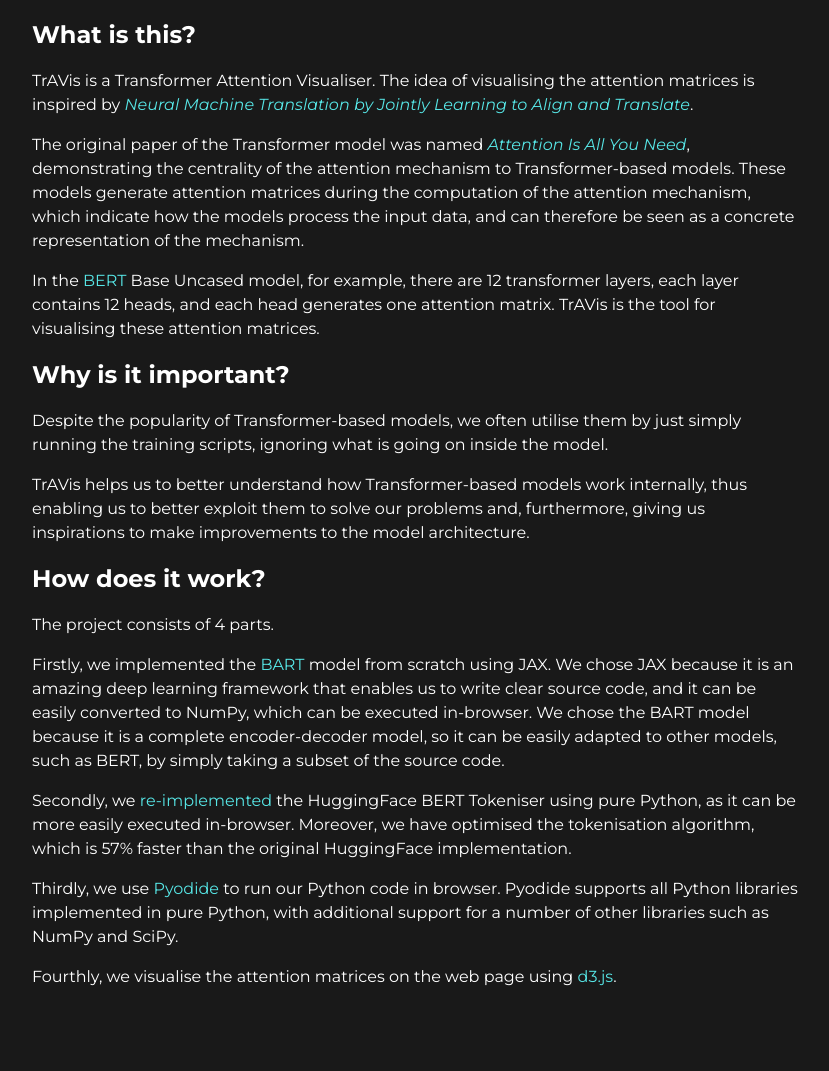
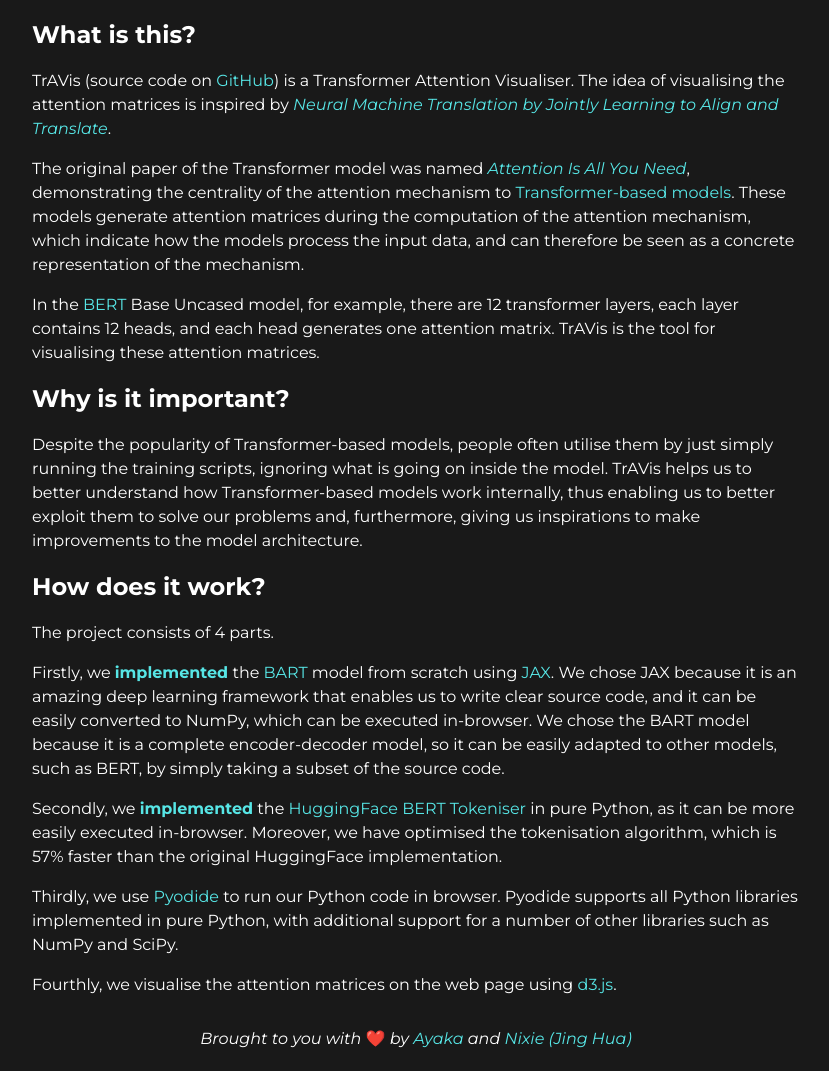
Before and after one commit to ayaka14732/TrAVis, a plain HTML site: page index.html in a window 1280 px wide. Shown: the part 360-1431 px from the top of the page, without its empty margins (224-1053 px from the left). Before the commit the page ends 1365 px from the top, so only its background shows below. Drawn offline with nearby package versions, Linux system fonts and the light colour scheme; no server answers; a script that the page names is missing.

Commit message:
add content

```diff
--- a/index.css
+++ b/index.css
@@ -35,6 +35,11 @@
 
 p {
   margin: 1em 0;
+}
+
+footer {
+  margin: 30px 0 20px 0;
+  font-style: italic;
 }
 
 .range-slider {
@@ -90,6 +95,14 @@
 
 .hidden {
   display: none;
+}
+
+.centered {
+  text-align: center;
+}
+
+.emoji {
+  font-style: normal;
 }
 
 /* Text Input */
--- a/index.html
+++ b/index.html
@@ -56,18 +56,18 @@
     <output id="result"></output>
     <div class="content-container">
       <h2>What is this?</h2>
-      <p>TrAVis is a Transformer Attention Visualiser. The idea of visualising the attention matrices is inspired by <a href="https://arxiv.org/abs/1409.0473"><em>Neural Machine Translation by Jointly Learning to Align and Translate</em></a>.</p>
-      <p>The original paper of the Transformer model was named <a href="https://arxiv.org/abs/1706.03762"><em>Attention Is All You Need</em></a>, demonstrating the centrality of the attention mechanism to Transformer-based models. These models generate attention matrices during the computation of the attention mechanism, which indicate how the models process the input data, and can therefore be seen as a concrete representation of the mechanism.</p>
+      <p>TrAVis (source code on <a href="https://github.com/ayaka14732/TrAVis">GitHub</a>) is a Transformer Attention Visualiser. The idea of visualising the attention matrices is inspired by <a href="https://arxiv.org/abs/1409.0473"><em>Neural Machine Translation by Jointly Learning to Align and Translate</em></a>.</p>
+      <p>The original paper of the Transformer model was named <a href="https://arxiv.org/abs/1706.03762"><em>Attention Is All You Need</em></a>, demonstrating the centrality of the attention mechanism to <a href="https://huggingface.co/docs/transformers/model_summary">Transformer-based models</a>. These models generate attention matrices during the computation of the attention mechanism, which indicate how the models process the input data, and can therefore be seen as a concrete representation of the mechanism.</p>
       <p>In the <a href="https://arxiv.org/abs/1810.04805">BERT</a> Base Uncased model, for example, there are 12 transformer layers, each layer contains 12 heads, and each head generates one attention matrix. TrAVis is the tool for visualising these attention matrices.</p>
       <h2>Why is it important?</h2>
-      <p>Despite the popularity of Transformer-based models, we often utilise them by just simply running the training scripts, ignoring what is going on inside the model.</p>
-      <p>TrAVis helps us to better understand how Transformer-based models work internally, thus enabling us to better exploit them to solve our problems and, furthermore, giving us inspirations to make improvements to the model architecture.</p>
+      <p>Despite the popularity of Transformer-based models, people often utilise them by just simply running the training scripts, ignoring what is going on inside the model. TrAVis helps us to better understand how Transformer-based models work internally, thus enabling us to better exploit them to solve our problems and, furthermore, giving us inspirations to make improvements to the model architecture.</p>
       <h2>How does it work?</h2>
       <p>The project consists of 4 parts.</p>
-      <p>Firstly, we implemented the <a href="https://arxiv.org/abs/1910.13461">BART</a> model from scratch using JAX. We chose JAX because it is an amazing deep learning framework that enables us to write clear source code, and it can be easily converted to NumPy, which can be executed in-browser. We chose the BART model because it is a complete encoder-decoder model, so it can be easily adapted to other models, such as BERT, by simply taking a subset of the source code.</p>
-      <p>Secondly, we <a href="https://github.com/ztjhz/word-piece-tokenizer">re-implemented</a> the HuggingFace BERT Tokeniser using pure Python, as it can be more easily executed in-browser. Moreover, we have optimised the tokenisation algorithm, which is 57% faster than the original HuggingFace implementation.</p>
+      <p>Firstly, we <a href="https://github.com/ayaka14732/bart-base-jax"><b>implemented</b></a> the <a href="https://arxiv.org/abs/1910.13461">BART</a> model from scratch using <a href="https://github.com/google/jax">JAX</a>. We chose JAX because it is an amazing deep learning framework that enables us to write clear source code, and it can be easily converted to NumPy, which can be executed in-browser. We chose the BART model because it is a complete encoder-decoder model, so it can be easily adapted to other models, such as BERT, by simply taking a subset of the source code.</p>
+      <p>Secondly, we <a href="https://github.com/ztjhz/word-piece-tokenizer"><b>implemented</b></a> the <a href="https://huggingface.co/docs/transformers/model_doc/bert#transformers.BertTokenizer">HuggingFace BERT Tokeniser</a> in pure Python, as it can be more easily executed in-browser. Moreover, we have optimised the tokenisation algorithm, which is 57% faster than the original HuggingFace implementation.</p>
       <p>Thirdly, we use <a href="https://pyodide.org/">Pyodide</a> to run our Python code in browser. Pyodide supports all Python libraries implemented in pure Python, with additional support for a number of other libraries such as NumPy and SciPy.</p>
       <p>Fourthly, we visualise the attention matrices on the web page using <a href="https://d3js.org/">d3.js</a>.</p>
+      <footer class="centered">Brought to you with <span class="emoji">❤️</span> by <a href="https://github.com/ayaka14732">Ayaka</a> and <a href="https://github.com/ztjhz">Nixie (Jing Hua)</a></footer>
     </div>
   </body>
 </html>
```
Also changed, not shown: 1 other file.
